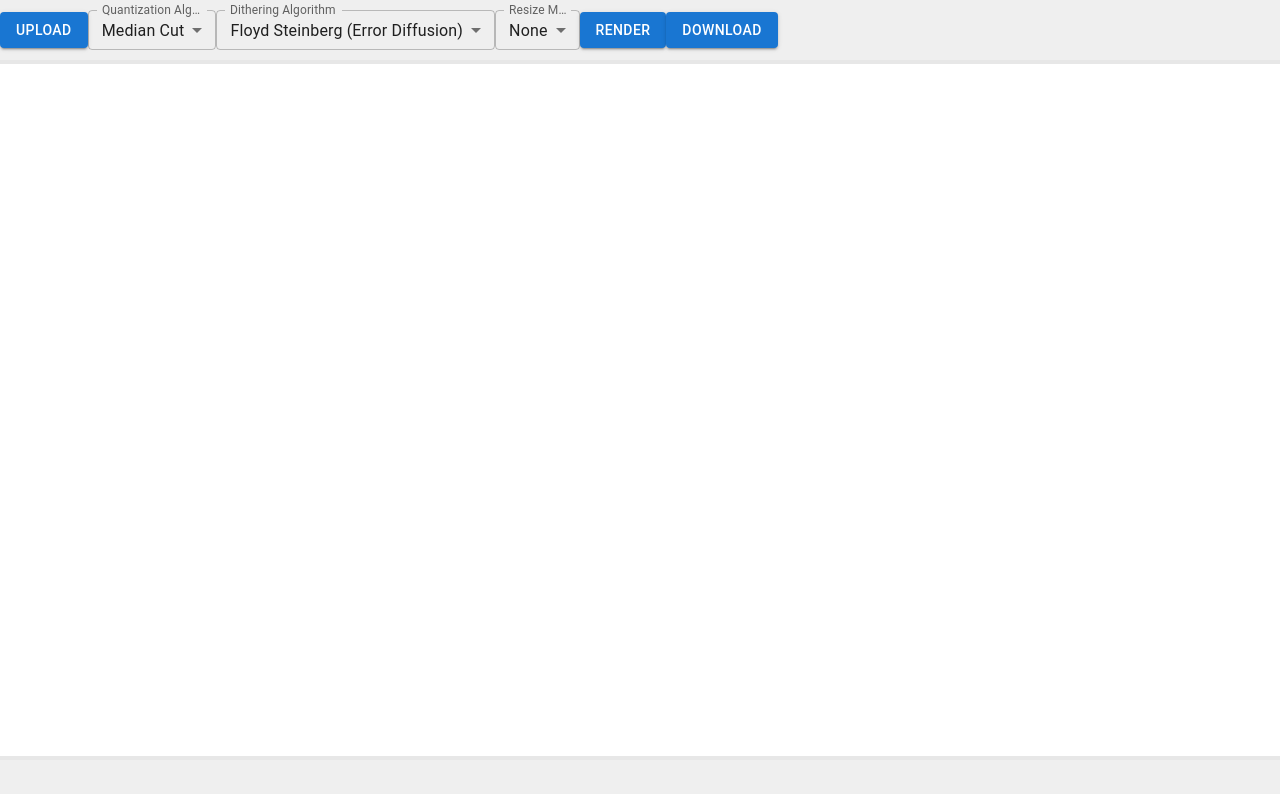
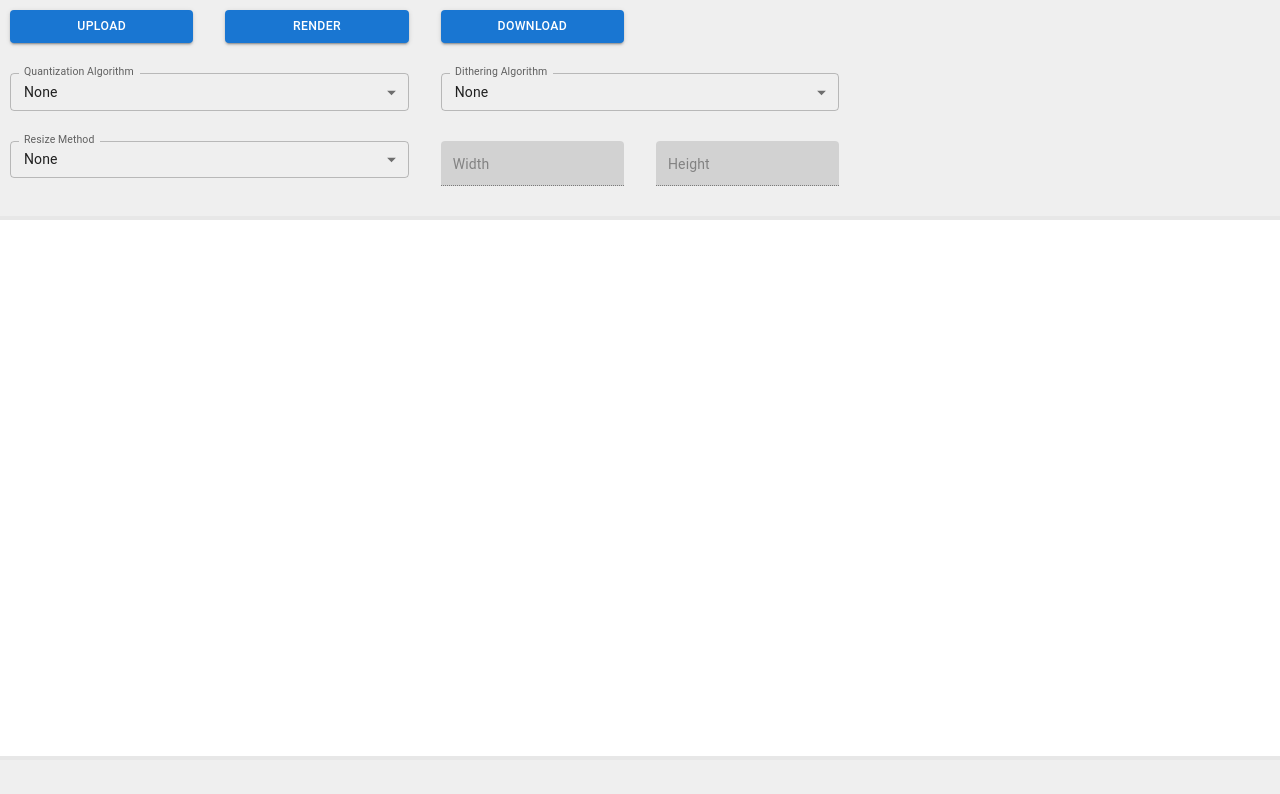
Before and after one commit to stephencz/dithering-web-app, a React (Create React App) app: page / in a window 1280 px wide. Shown: the top 794 px of the page. Built offline with nearby package versions, Linux system fonts and the light colour scheme.

Commit message:
Reorganized ToolBar using MUI's Grid Component.

```diff
--- a/src/App.js
+++ b/src/App.js
@@ -14,8 +14,8 @@ const App = () => {
     originalImage: null,
     resizedImage: null,
     renderedImage: null,
-    dither: DitheringOptions.FLOYD_STEINBERG,
-    quantization: QuantizationOptions.MEDIAN_CUT,
+    dither: DitheringOptions.NONE,
+    quantization: QuantizationOptions.NONE,
     shouldResize: false,
     resize: ResizeOptions.NONE,
     resizeWidth: 0,
--- a/src/Constants.js
+++ b/src/Constants.js
@@ -1,4 +1,5 @@
 export const DitheringOptions = {
+  NONE: "None",
   FLOYD_STEINBERG: "Floyd Steinberg (Error Diffusion)",
   STUCKI: "Stucki (Error Diffusion)",
   BURKES: "Burkes (Error Diffusion)",
@@ -10,6 +11,7 @@ export const DitheringOptions = {
 }
 
 export const QuantizationOptions = {
+  NONE: "None",
   MEDIAN_CUT: "Median Cut",
   OCTRESS: "Octrees"
 }
--- a/src/components/ToolBar/ToolBar.js
+++ b/src/components/ToolBar/ToolBar.js
@@ -1,5 +1,7 @@
 import React from "react";
+import { Grid } from "@mui/material";
 import { Button } from "@mui/material";
+import { TextField } from "@mui/material";
 import { FormControl, InputLabel, Select, MenuItem } from "@mui/material";
 import { DitheringOptions, QuantizationOptions, ResizeOptions } from "../../Constants";
 import "./ToolBar.scss";
@@ -63,9 +65,21 @@ const ToolBar = (props) => {
   return (
     <div className="toolbar-wrapper">
       <div className="toolbar">
-        <Button variant="contained">Upload</Button>
+        <Grid container spacing={4}>
+          <Grid item md={2}>
+            <Button variant="contained" fullWidth>Upload</Button>
+          </Grid>
+          <Grid item md={2}>
+            <Button variant="contained" fullWidth>Render</Button>
+          </Grid>
+          <Grid item md={2}>
+            <Button variant="contained" fullWidth>Download</Button>
+          </Grid>
+        </Grid>
 
-        <FormControl >
+        <Grid container spacing={4}>
+          <Grid item xs={4}>
+            <FormControl fullWidth>
               <InputLabel id="quantization-algorithm-select-label">Quantization Algorithm</InputLabel>
               <Select
                 labelId="quantization-algorithm-select-label"
@@ -78,8 +92,10 @@ const ToolBar = (props) => {
                 { generateMenuItems(QuantizationOptions) }
               </Select>
             </FormControl>
+          </Grid>
 
-        <FormControl>
+          <Grid item xs={4}>
+            <FormControl fullWidth>
               <InputLabel id="dithering-algorithm-select-label">Dithering Algorithm</InputLabel>
               <Select
                 labelId="dithering-algorithm-select-label"
@@ -92,10 +108,14 @@ const ToolBar = (props) => {
                 { generateMenuItems(DitheringOptions) }
               </Select>
             </FormControl>
+          </Grid>
+        </Grid>
 
-        <FormControl>
+        <Grid container spacing={4}>
+          <Grid item xs={4}>
+            <FormControl fullWidth>
               <InputLabel id="resize-select-label">Resize Method</InputLabel>
-          <Select
+              <Select fullWidth
                 labelId="resize-select-label"
                 id="resize-select"
                 value={ props.appState.resize }
@@ -106,10 +126,29 @@ const ToolBar = (props) => {
                 { generateMenuItems(ResizeOptions) }
               </Select>
             </FormControl>
+          </Grid>
 
+          <Grid item xs={2}>
+            <TextField fullWidth
+              id="resize-width-textfield"
+              label="Width"
+              variant="filled"
+              size="small"
+              disabled={ !props.appState.shouldResize }
+            />
+          </Grid>
 
-        <Button variant="contained">Render</Button>
-        <Button variant="contained">Download</Button>
+          <Grid item xs={2}>
+            <TextField fullWidth
+              id="resize-height-textfield"
+              label="Height"
+              variant="filled"
+              size="small"
+              disabled={ !props.appState.shouldResize }
+            />
+          </Grid>
+        </Grid>
+
       </div>
     </div>
   )
--- a/src/components/ToolBar/ToolBar.scss
+++ b/src/components/ToolBar/ToolBar.scss
@@ -6,8 +6,6 @@
   background-color: $color-ui-bg;
 
   width: 100%;
-  height: 60px;
-
   flex-grow: 0;
 }
 
@@ -15,13 +13,18 @@
 {
   display: flex;
   flex-direction: row;
+  flex-wrap: wrap;
+
   justify-content: left;
   align-items: center;
   align-content: center;
 
-  padding-top: 10px;
+  gap: 10px;
+
+  padding: 10px;
 }
 
-.toolbar-wrapper .toolbar .MuiOutlinedInput-root
+.toolbar-wrapper .toolbar .MuiGrid-root
 {
+  margin-bottom: 10px;
 }
--- a/src/index.scss
+++ b/src/index.scss
@@ -1,5 +1,6 @@
 html, body
 {
+  font-size: 14px;
   padding: 0;
   margin: 0;
 }
```
Lines whose indentation alone changed are shown as unchanged.
